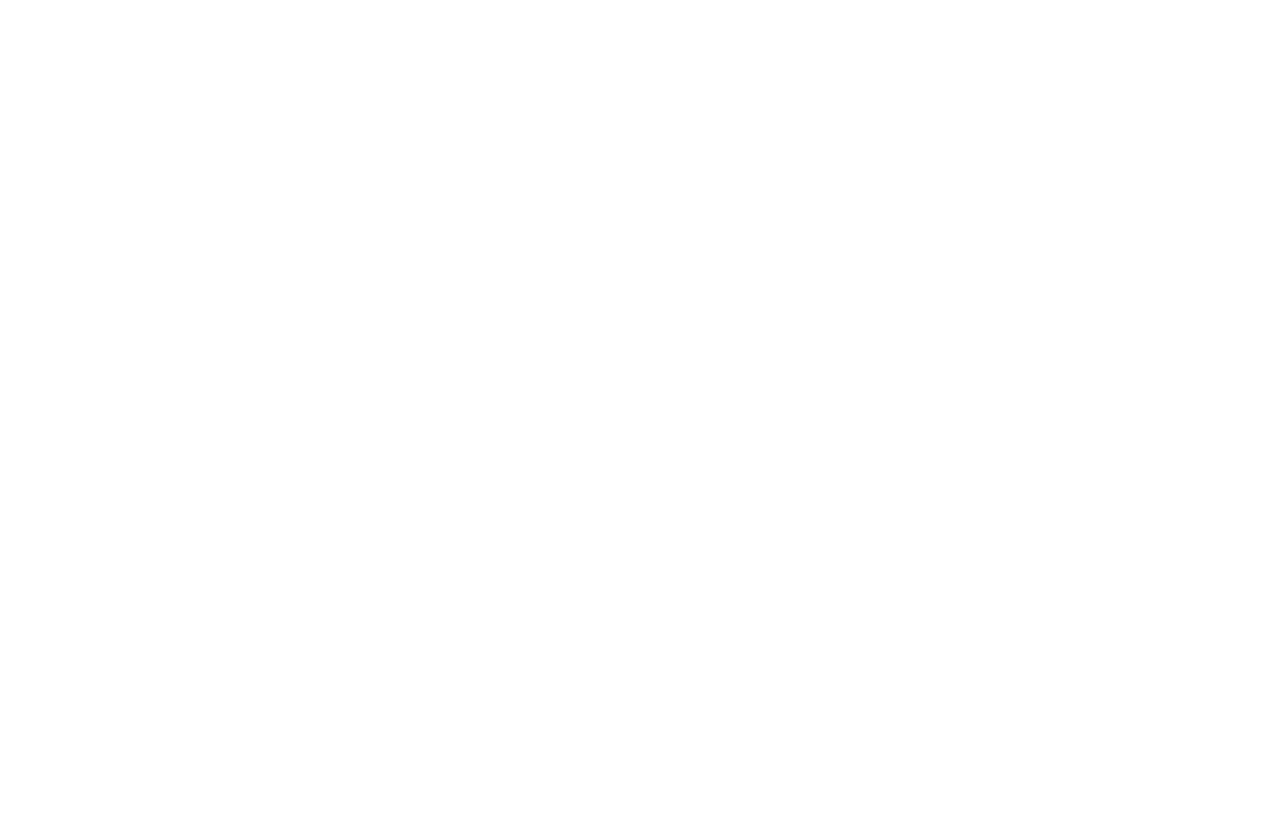
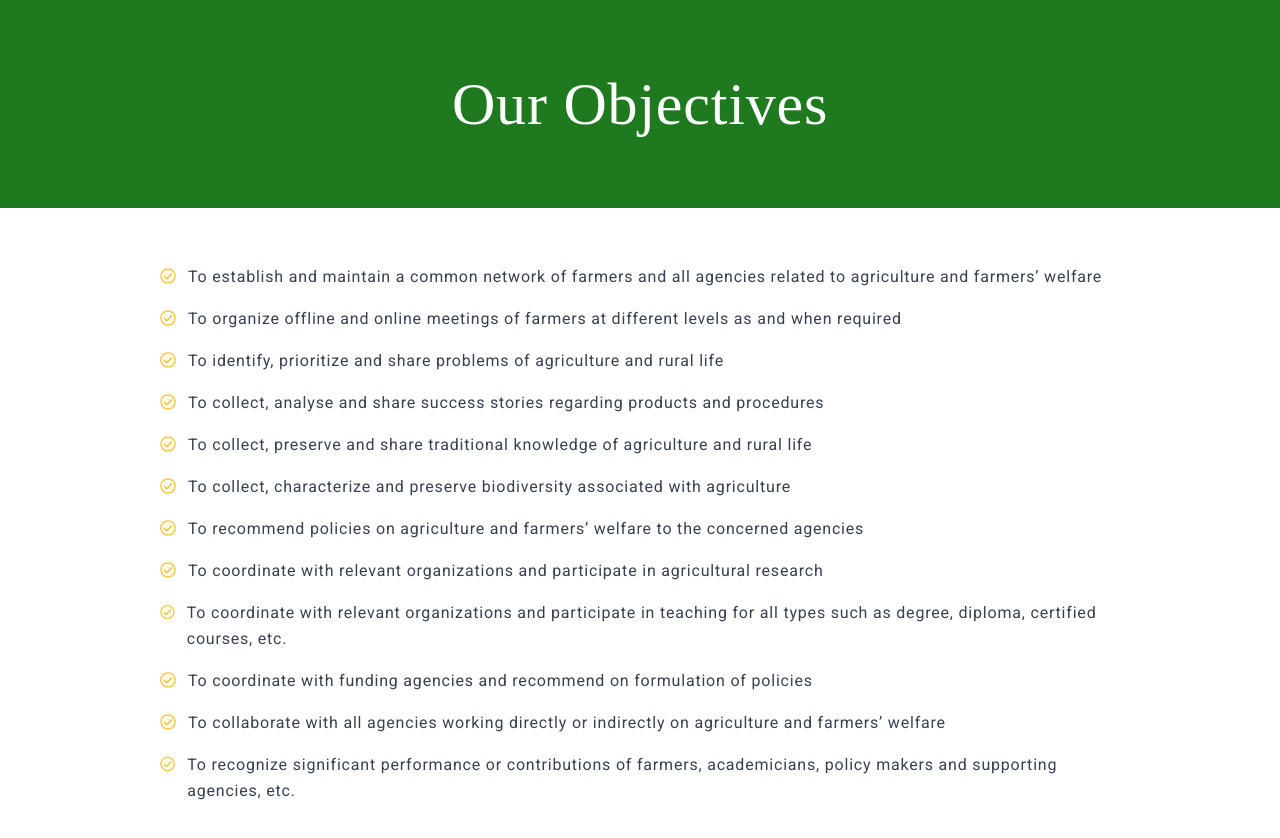
Before and after one commit to Kamya123/green-world, a React (Vite) app in the folder frontend/: page /our-vision in a window 1280 px wide. Before the commit this address had no page. Shown: the top 838 px of the page. Before the commit the page ends 800 px from the top, so only its background shows below. Built offline with nearby package versions, Linux system fonts and the light colour scheme.

Commit message:
vision page added

```diff
--- a/frontend/src/App.jsx
+++ b/frontend/src/App.jsx
@@ -13,6 +13,7 @@
 import AdminDashboard from "./pages/dashboards/AdminDashboard";
 import ProtectedRoute from "./routes/ProtectedRoute";
 import OthersDashboard from "./components/dashboard/others/OthersDashboard";
+import Vision from "./components/landingPage/Vision";
 
 
 export default function App() {
@@ -27,6 +28,7 @@
         <Route path="/forgot-password" element={<ForgotPassword />} />
         <Route path="/verify-forgot-otp" element={<VerifyForgotOTP />} />
         <Route path="/reset-password" element={<ResetPassword />} />
+        <Route path="/our-vision" element={<Vision />} />
 
         {/* Buyer */}
         <Route element={<ProtectedRoute allowedRoles={["buyer"]} />}>
--- a/frontend/src/components/landingPage/Hero.jsx
+++ b/frontend/src/components/landingPage/Hero.jsx
@@ -1,22 +1,20 @@
 /* src/components/landingPage/Hero.jsx */
-import React from 'react';
-import LazyBg from './LazyBg';
+import React from "react";
+import LazyBg from "./LazyBg";
 // import your image file
-import farmImage from '../../assets/images/farm-1.jpg';
-import { Link } from 'react-router-dom'; // Correct import for Link
+import farmImage from "../../assets/images/farm-1.jpg";
+import { Link } from "react-router-dom"; // Correct import for Link
 
 export default function Hero() {
   return (
     <LazyBg
       src={farmImage}
       className="relative h-screen bg-cover bg-center tracking-wider"
-      style={{ height: 'calc(100vh - 5rem)' }}
+      style={{ height: "calc(100vh - 5rem)" }}
     >
       <div className="absolute inset-0 bg-black bg-opacity-50" />
       <div className="relative z-10 container mx-auto px-28 h-full flex flex-col justify-center items-center text-white">
-        <h1 className="text-6xl font-bold mb-4">
-          Green World Farmers' Forum
-        </h1>
+        <h1 className="text-6xl font-bold mb-4">Green World Farmers' Forum</h1>
         <p className="text-lg max-w-xl mb-6 tracking-widest">
           For Education and Development
         </p>
@@ -26,9 +24,11 @@
               Get Started
             </button>
           </Link>
-          <button className="px-6 py-3 border border-white rounded-md font-semibold hover:bg-accent hover:text-white">
-            Learn More
-          </button>
+          <Link to="/our-vision">
+            <button className="px-6 py-3 border border-white rounded-md font-bold hover:bg-accent hover:text-white">
+              Our Vision →
+            </button>
+          </Link>
         </div>
       </div>
     </LazyBg>
--- /dev/null
+++ b/frontend/src/components/landingPage/Vision.jsx
@@ -0,0 +1,39 @@
+import React from "react";
+import { FaRegCheckCircle } from "react-icons/fa";
+
+const objectives = [
+  "To establish and maintain a common network of farmers and all agencies related to agriculture and farmers’ welfare",
+  "To organize offline and online meetings of farmers at different levels as and when required",
+  "To identify, prioritize and share problems of agriculture and rural life",
+  "To collect, analyse and share success stories regarding products and procedures",
+  "To collect, preserve and share traditional knowledge of agriculture and rural life",
+  "To collect, characterize and preserve biodiversity associated with agriculture",
+  "To recommend policies on agriculture and farmers’ welfare to the concerned agencies",
+  "To coordinate with relevant organizations and participate in agricultural research",
+  "To coordinate with relevant organizations and participate in teaching for all types such as degree, diploma, certified courses, etc.",
+  "To coordinate with funding agencies and recommend on formulation of policies",
+  "To collaborate with all agencies working directly or indirectly on agriculture and farmers’ welfare",
+  "To recognize significant performance or contributions of farmers, academicians, policy makers and supporting agencies, etc.",
+];
+
+export default function Vision() {
+  return (
+    <section id="vision" className="pb-20 w-full bg-white">
+      <div className="w-full">
+        <h2 className="text-6xl h-52 flex items-center justify-center px-20 bg-primary font-medium text-white mb-6">
+          Our Objectives
+        </h2>
+        <div className="px-40 pt-8">
+          <ul className="space-y-4 text-gray-700">
+            {objectives.map((item, idx) => (
+              <li key={idx} className="flex items-start gap-3">
+                <FaRegCheckCircle className="text-accent mt-1" />
+                <span>{item}</span>
+              </li>
+            ))}
+          </ul>
+        </div>
+      </div>
+    </section>
+  );
+}
```
